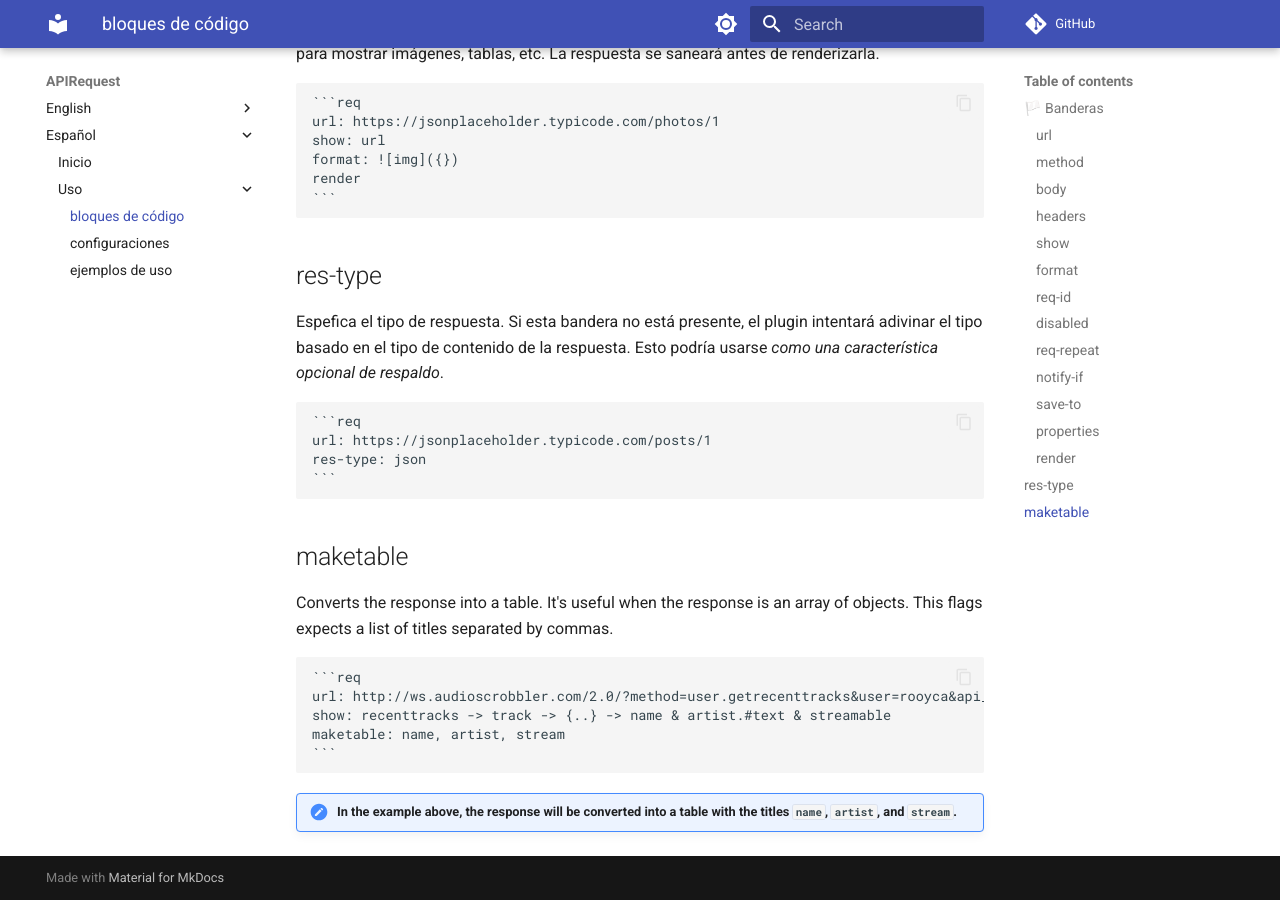
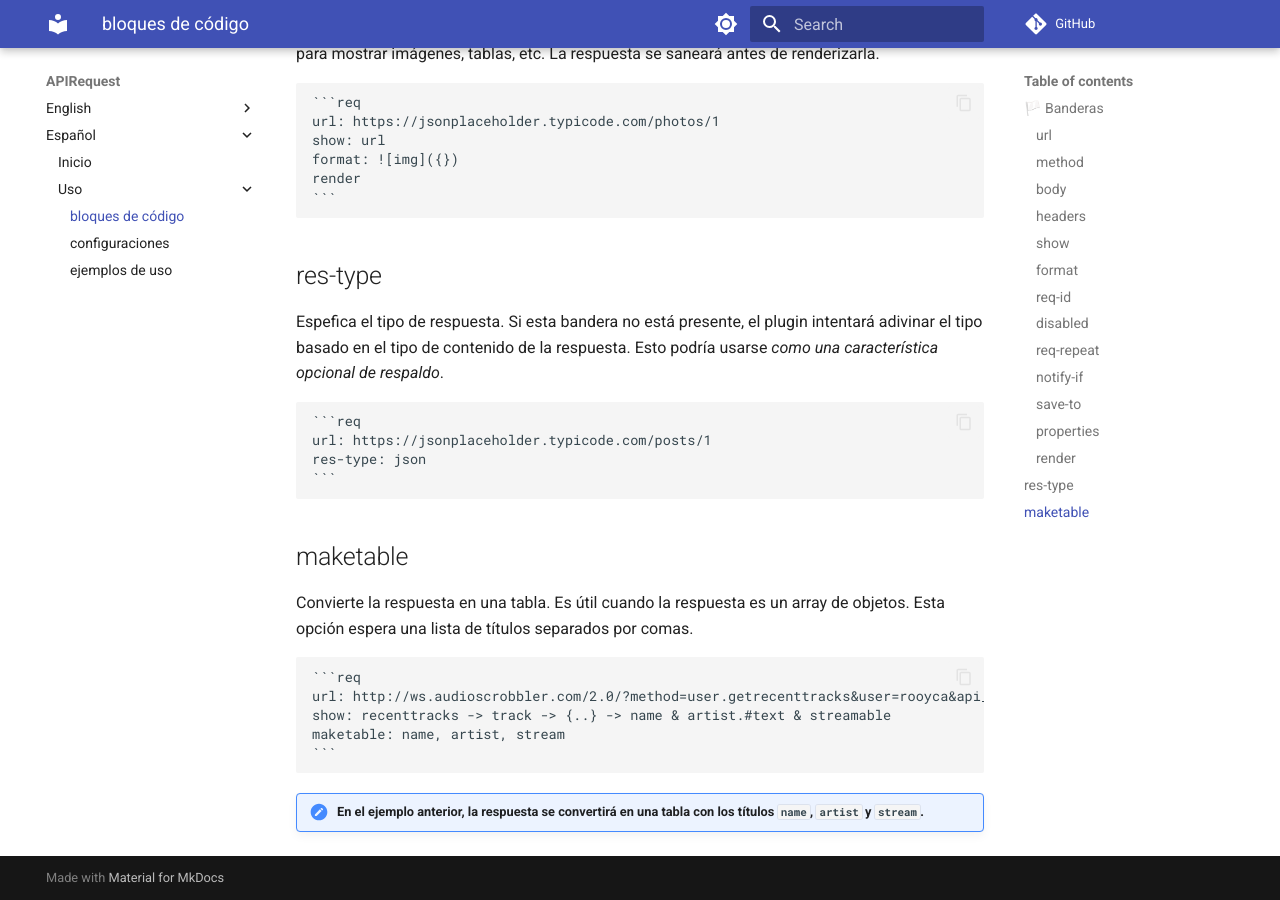
Before and after one commit to Rooyca/obsidian-api-request, an MkDocs documentation site: the page built from docs/docs/es/codeblocks.md, in a window 1280 px wide and 900 px high, scrolled down 6539 px. Built offline with MkDocs 1.6.1 and Material for MkDocs 9.7.7, drawn with Linux system fonts in a browser that asks for light colours; comment, search, counter and statistics services are not loaded.

````diff
--- a/docs/docs/es/codeblocks.md
+++ b/docs/docs/es/codeblocks.md
@@ -292,7 +292,7 @@
 
 ## maketable
 
-Converts the response into a table. It's useful when the response is an array of objects. This flags expects a list of titles separated by commas.
+Convierte la respuesta en una tabla. Es útil cuando la respuesta es un array de objetos. Esta opción espera una lista de títulos separados por comas.
 
 ~~~markdown
 ```req
@@ -302,4 +302,4 @@
 ```
 ~~~
 
-!!! note "In the example above, the response will be converted into a table with the titles `name`, `artist`, and `stream`."
+!!! note "En el ejemplo anterior, la respuesta se convertirá en una tabla con los títulos `name`, `artist` y `stream`."
--- a/package.json
+++ b/package.json
@@ -1,6 +1,6 @@
 {
 	"name": "api-request",
-	"version": "1.3.9",
+	"version": "1.4.0",
 	"description": "Fetch data from APIs or other sources. Responses in JSON, MD or HTML directly in your notes.",
 	"main": "main.js",
 	"scripts": {
````
Also changed, not shown: README.md, manifest.json, 1 other file.
